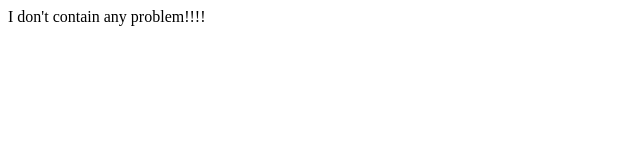
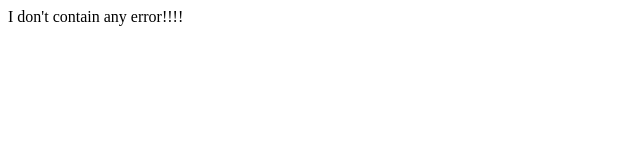
Before and after one commit to nikhilbangar/static, a plain HTML site: page index.html in a window 1280 px wide. Shown: the full height of the page, 0-640 px from the left. Drawn offline with Linux system fonts and the light colour scheme.

Commit message:
Update index.html

```diff
--- a/index.html
+++ b/index.html
@@ -1 +1 @@
-<sample>I don't contain any problem!!!!</sample>
+<sample>I don't contain any error!!!!</sample>
```
